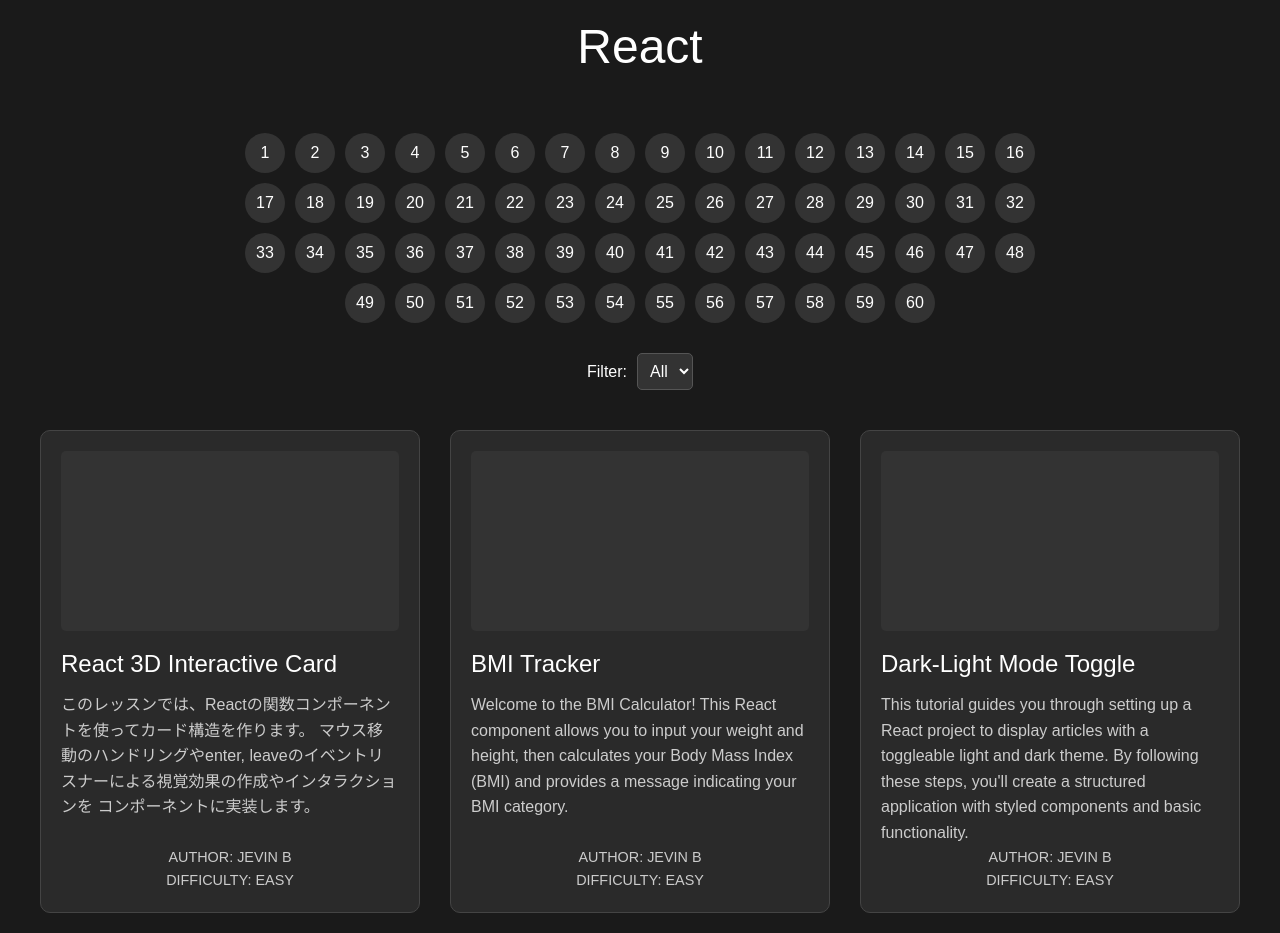
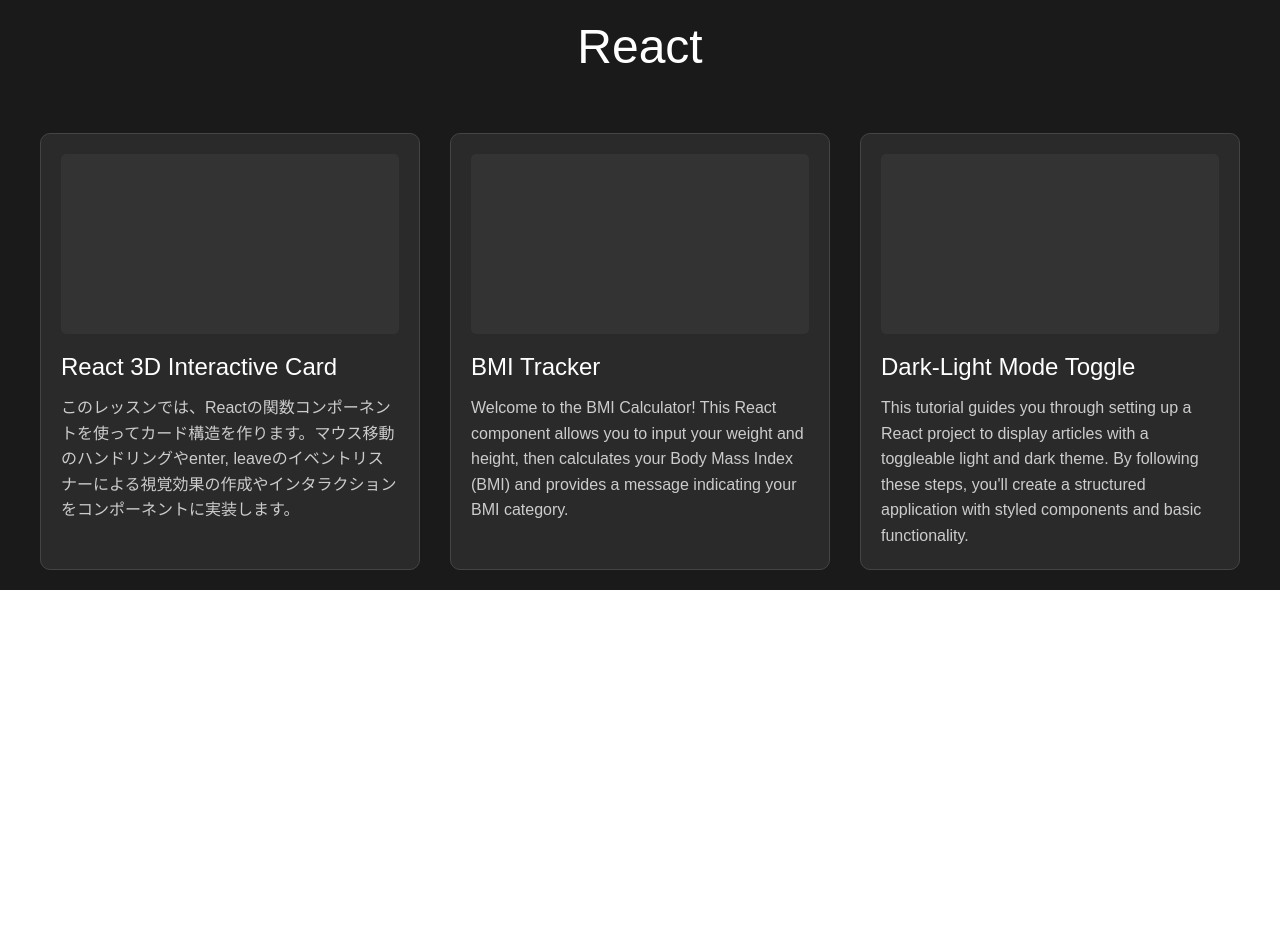
Before and after one commit to kmishima16/next-blog-portfolio, a Next.js app: page / in a window 1280 px wide. Shown: the part 120-1053 px from the top of the page. After the commit the page ends 800 px from the top, so only its background shows below. Built offline with nearby package versions, Linux system fonts and the light colour scheme.

Commit message:
update: cardのデータ部分は別ファイルに切り出し

```diff
--- /dev/null
+++ b/app/data.ts
@@ -0,0 +1,19 @@
+const lessonCards = [
+	{
+		id: 1,
+		title: "React 3D Interactive Card",
+		content: "このレッスンでは、Reactの関数コンポーネントを使ってカード構造を作ります。マウス移動のハンドリングやenter, leaveのイベントリスナーによる視覚効果の作成やインタラクションをコンポーネントに実装します。"
+	},
+	{
+		id: 2,
+		title: "BMI Tracker",
+		content: "Welcome to the BMI Calculator! This React component allows you to input your weight and height, then calculates your Body Mass Index (BMI) and provides a message indicating your BMI category."
+	},
+	{
+		id: 3,
+		title: "Dark-Light Mode Toggle",
+		content: "This tutorial guides you through setting up a React project to display articles with a toggleable light and dark theme. By following these steps, you'll create a structured application with styled components and basic functionality."
+	}
+];
+
+export default lessonCards;
--- a/app/page.tsx
+++ b/app/page.tsx
@@ -1,9 +1,7 @@
-import { useId } from "react";
 import styles from "./page.module.css";
+import lessonCards from "./data";
 
 export default function HomePage() {
-	const selectId = useId();
-
 	return (
 		<main className={styles.main}>
 			<nav className={styles.nav}>
@@ -23,8 +21,12 @@
 					</li>
 				</ul>
 				<div className={styles.authButtons}>
-					<button className={styles.loginButton} type="button">Login</button>
-					<button className={styles.signupButton} type="button">Sign Up</button>
+					<button className={styles.loginButton} type="button">
+						Login
+					</button>
+					<button className={styles.signupButton} type="button">
+						Sign Up
+					</button>
 				</div>
 			</nav>
 
@@ -32,71 +34,16 @@
 				<h1>React</h1>
 			</header>
 
-			<section className={styles.progressBar}>
-				{Array.from({ length: 60 }, (_, i) => (
-					<div key={i + 1} className={styles.progressNumber}>
-						{i + 1}
-					</div>
+			<section className={styles.lessonGrid}>
+				{lessonCards.map((card) => (
+					<article key={card.id} className={styles.lessonCard}>
+						<div className={styles.cardImage}>
+							{/* 画像はCSSのbackground-imageで表示することを想定 */}
+						</div>
+						<h3>{card.title}</h3>
+						<p>{card.content}</p>
+					</article>
 				))}
-			</section>
-
-			<section className={styles.filter}>
-				<label htmlFor={selectId}>Filter:</label>
-				<select id={selectId} className={styles.filterSelect}>
-					<option value="all">All</option>
-				</select>
-			</section>
-
-			<section className={styles.lessonGrid}>
-				<article className={styles.lessonCard}>
-					<div className={styles.cardImage}>
-						{/* 画像はCSSのbackground-imageで表示することを想定 */}
-					</div>
-					<h3>React 3D Interactive Card</h3>
-					<p>
-						このレッスンでは、Reactの関数コンポーネントを使ってカード構造を作ります。
-						マウス移動のハンドリングやenter,
-						leaveのイベントリスナーによる視覚効果の作成やインタラクションを
-						コンポーネントに実装します。
-					</p>
-					<div className={styles.cardMeta}>
-						<p>AUTHOR: JEVIN B</p>
-						<p>DIFFICULTY: EASY</p>
-					</div>
-				</article>
-
-				<article className={styles.lessonCard}>
-					<div className={styles.cardImage}>
-						{/* 画像はCSSのbackground-imageで表示することを想定 */}
-					</div>
-					<h3>BMI Tracker</h3>
-					<p>
-						Welcome to the BMI Calculator! This React component allows you to
-						input your weight and height, then calculates your Body Mass Index
-						(BMI) and provides a message indicating your BMI category.
-					</p>
-					<div className={styles.cardMeta}>
-						<p>AUTHOR: JEVIN B</p>
-						<p>DIFFICULTY: EASY</p>
-					</div>
-				</article>
-
-				<article className={styles.lessonCard}>
-					<div className={styles.cardImage}>
-						{/* 画像はCSSのbackground-imageで表示することを想定 */}
-					</div>
-					<h3>Dark-Light Mode Toggle</h3>
-					<p>
-						This tutorial guides you through setting up a React project to
-						display articles with a toggleable light and dark theme. By
-						following these steps, you'll create a structured application with
-						styled components and basic functionality.
-					</p>
-					<div className={styles.cardMeta}>
-						<p>AUTHOR: JEVIN B</p>
-						<p>DIFFICULTY: EASY</p>
-					</div>
-				</article>
 			</section>
 		</main>
 	);
```
